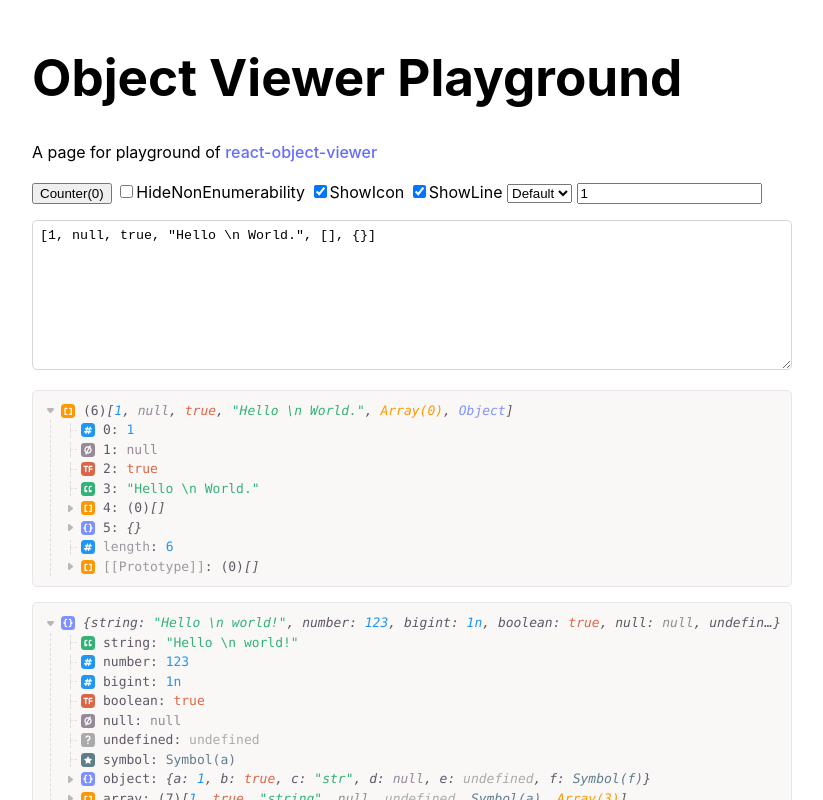
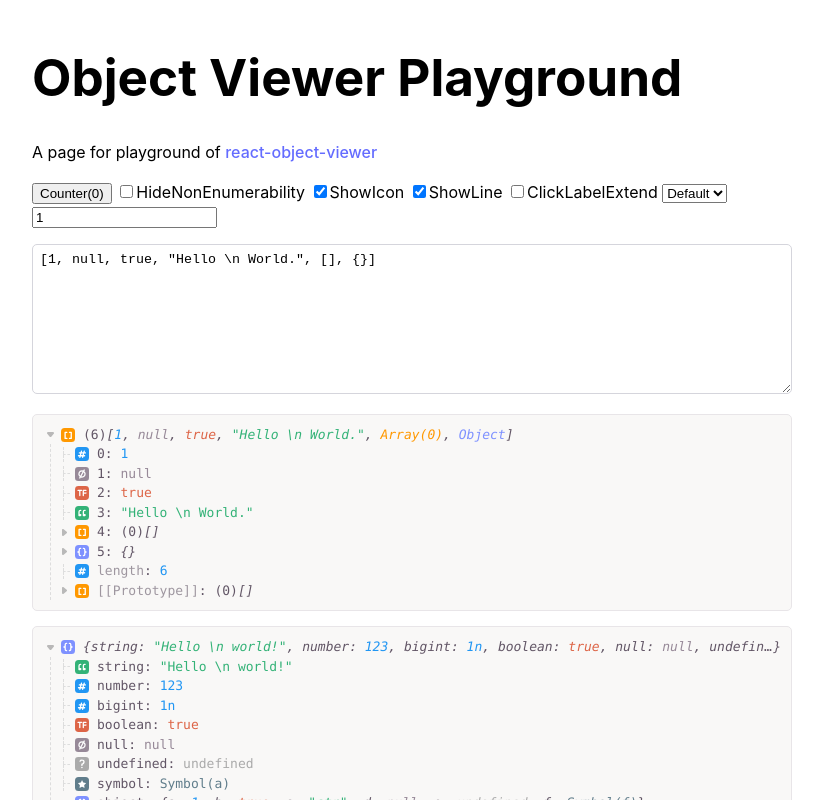
Before and after one commit to mengdu/react-object-viewer, a React (Vite) app in the folder playground/: page / in a window 1280 px wide. Shown: the top 800 px of the page, without its empty margins (228-1051 px from the left). Built offline with nearby package versions, Linux system fonts and the light colour scheme.

Commit message:
feat: add props & update style

```diff
--- a/playground/src/App.tsx
+++ b/playground/src/App.tsx
@@ -28,6 +28,7 @@ function App() {
   const [hideNonEnumerability, setHideNonEnumerability] = useState(false)
   const [showIcon, setShowIcon] = useState(true)
   const [showLine, setShowLine] = useState(true)
+  const [canClickLabelExtend, setCanClickLabelExtend] = useState(false)
   const [sortKey, setSortKey] = useState<0|1|2>(0)
   const [showLevel, setShowLevel] = useState(1)
   const map = new Map()
@@ -87,7 +88,8 @@ function App() {
     showLevel,
     showIcon,
     showLine,
-    sortKey
+    sortKey,
+    canClickLabelExtend
   }
   useEffect(() => {
     if (!json) return
@@ -122,6 +124,10 @@ function App() {
           <label>
             <input type="checkbox" checked={showLine} onChange={() => setShowLine(!showLine)} />
             <span>ShowLine</span>
+          </label>&nbsp;
+          <label>
+            <input type="checkbox" checked={canClickLabelExtend} onChange={() => setCanClickLabelExtend(!canClickLabelExtend)} />
+            <span>ClickLabelExtend</span>
           </label>&nbsp;
           <select value={sortKey} onChange={e => setSortKey(~~e.target.value as typeof sortKey)}>
             <option value={0}>Default</option>
--- a/src/ObjectViewer.tsx
+++ b/src/ObjectViewer.tsx
@@ -29,6 +29,7 @@ interface CtxType {
   showIcon: boolean
   hideNonEnumerability: boolean
   sortKey: Sort
+  canClickLabelExtend?: boolean
   renderValue?: RenderValueFn
 }
 
@@ -298,6 +299,7 @@ function RenderType (props: {
       icon={opts.showIcon && <i className="type-icon"><RenderTypeIcon type={type} descriptor={descriptor}/></i>}
       expand={expand}
       hideSpece={props.level === 0}
+      canClickLabelExtend={opts.canClickLabelExtend}
     >
       {canExpand && (
         <RenderTypePropertys
@@ -317,6 +319,7 @@ export function ObjectViewer (props: {
   showLine?: boolean
   hideNonEnumerability?: boolean
   sortKey?: 0 | 1 | 2
+  canClickLabelExtend?: boolean
   renderValue?: RenderValueFn
   header?: JSX.Element
   footer?: JSX.Element
@@ -331,6 +334,7 @@ export function ObjectViewer (props: {
         showIcon: !!props.showIcon,
         hideNonEnumerability: !!props.hideNonEnumerability,
         sortKey: props.sortKey === undefined ? Sort.DEFAULT : props.sortKey,
+        canClickLabelExtend: !!props.canClickLabelExtend,
         renderValue: props.renderValue,
       }}>
         <RenderType level={0} descriptor={{ enumerable: true, value: props.value}} />
--- a/src/Tree/Tree.less
+++ b/src/Tree/Tree.less
@@ -39,7 +39,7 @@
 
   .tree-item {
     .tree-item-content {
-      margin-left: 20px;
+      margin-left: 14px;
       position: relative;
     }
   }
@@ -84,7 +84,7 @@
         height: 100%;
         border-left: dashed 1px var(--line-color);
         position: absolute;
-        left: -13px;
+        left: -7px;
       }
     }
 
@@ -95,7 +95,7 @@
         width: 1px;
         height: 100%;
         border-left: dashed 1px var(--line-color);
-        left: 7px;
+        left: 6px;
       }
       &::before {
         content: '';
@@ -104,7 +104,7 @@
         height: 1px;
         border-bottom: dashed 1px var(--line-color);
         top: 6px;
-        left: 7px;
+        left: 6px;
       }
     }
   }
```
